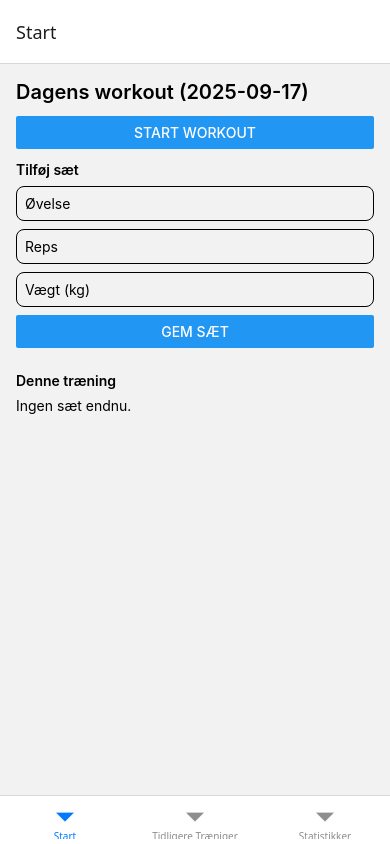
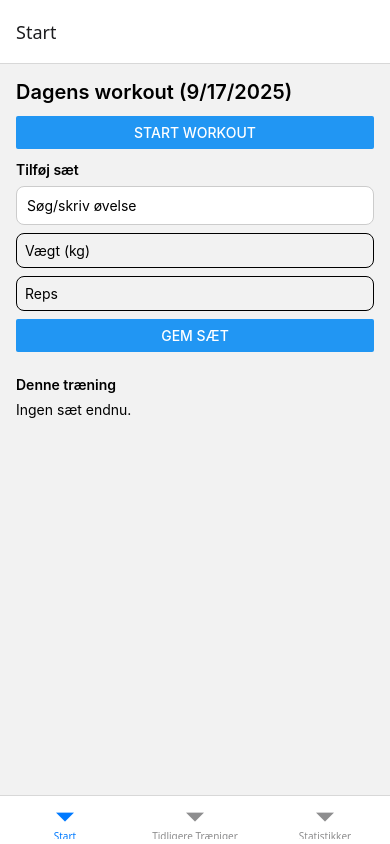
Before and after one commit to marcusah2002/Workout-Tracker-App, a React Native app: screen /Start in a window 390 px wide. Built offline with nearby package versions, Linux system fonts and the light colour scheme.

Commit message:
Slet knap til sets

```diff
--- a/src/components/ExcercisePicker.tsx
+++ b/src/components/ExcercisePicker.tsx
@@ -15,7 +15,7 @@ type Props = {
   placeholder?: string;
 };
 
-export default function ExcercisePicker({
+export default function ExercisePicker({
   value,
   onChange,
   options,
@@ -23,4 +23,115 @@ export default function ExcercisePicker({
 }: Props) {
   const [open, setOpen] = useState(false);
   const [query, setQuery] = useState(value || "");
+  const inputRef = useRef<TextInput>(null);
+
+  const filtered = useMemo(() => {
+    const q = query.trim().toLowerCase();
+    if (!q) return options.slice(0, 20);
+    return options.filter((o) => o.toLowerCase().includes(q)).slice(0, 20);
+  }, [options, query]);
+
+  function select(item: string) {
+    onChange(item);
+    setQuery(item);
+    setOpen(false);
+  }
+
+  function submit() {
+    const text = query.trim();
+    if (text.length) {
+      onChange(text);
+      setOpen(false);
+    }
+  }
+
+  const showAddRow =
+    query.trim().length > 0 &&
+    !options.some((o) => o.toLowerCase() === query.trim().toLowerCase());
+
+  return (
+    <View style={styles.wrap}>
+      <TextInput
+        ref={inputRef}
+        placeholder={placeholder ?? "Søg/skriv øvelse"}
+        value={query}
+        onChangeText={(t) => {
+          setQuery(t);
+          setOpen(true);
+        }}
+        onFocus={() => setOpen(true)}
+        onBlur={() => setTimeout(() => setOpen(false), 120)}
+        onSubmitEditing={submit}
+        style={styles.input}
+      />
+
+      {open && (
+        <View style={styles.dropdown}>
+          <FlatList
+            keyboardShouldPersistTaps="handled"
+            data={[
+              ...(showAddRow ? [`➕ Tilføj “${query.trim()}”`] : []),
+              ...filtered,
+            ]}
+            keyExtractor={(item, idx) => item + "_" + idx}
+            renderItem={({ item }) => {
+              const isAdd = item.startsWith("➕ ");
+              const label = isAdd ? query.trim() : item;
+              return (
+                <Pressable
+                  onPress={() => select(label)}
+                  style={({ pressed }) => [
+                    styles.row,
+                    pressed && styles.rowPressed,
+                  ]}
+                >
+                  <Text>{item}</Text>
+                </Pressable>
+              );
+            }}
+            ListEmptyComponent={
+              <Pressable
+                onPress={submit}
+                style={({ pressed }) => [
+                  styles.row,
+                  pressed && styles.rowPressed,
+                ]}
+              >
+                <Text>➕ Tilføj “{query.trim()}”</Text>
+              </Pressable>
+            }
+            style={{ maxHeight: 220 }}
+          />
+        </View>
+      )}
+    </View>
+  );
 }
+
+const styles = StyleSheet.create({
+  wrap: { position: "relative", zIndex: 10 },
+  input: {
+    borderWidth: 1,
+    borderColor: "#ccc",
+    borderRadius: 8,
+    paddingHorizontal: 10,
+    paddingVertical: 10,
+    backgroundColor: "white",
+  },
+  dropdown: {
+    position: "absolute",
+    left: 0,
+    right: 0,
+    top: 48,
+    backgroundColor: "white",
+    borderWidth: 1,
+    borderColor: "#ddd",
+    borderRadius: 8,
+    shadowColor: "#000",
+    shadowOpacity: 0.1,
+    shadowRadius: 8,
+    elevation: 3,
+  },
+  row: { paddingHorizontal: 12, paddingVertical: 10 },
+  rowPressed: { backgroundColor: "#f2f2f2" },
+});
--- a/src/data/excercises.ts
+++ b/src/data/excercises.ts
@@ -27,5 +27,7 @@ export const EXERCISES: string[] = [
   "Lat Pullover",
   "Cable Row",
   "Machine Upper Back Row",
+  "Cable Lateral Raise",
+  "Dumbbell Lateral Raise",
 
 ];
--- a/src/db/sqlite.ts
+++ b/src/db/sqlite.ts
@@ -1,8 +1,6 @@
-// src/db/sqlite.ts
 import { Platform } from 'react-native';
 import * as SQLite from 'expo-sqlite';
 
-/* ============== Typer ============== */
 export type Workout = {
   id: number;
   date: string;
@@ -21,7 +19,6 @@ export type SetRow = {
 
 const isWeb = Platform.OS === 'web';
 
-/* ============== Native (iOS/Android) ============== */
 let db: SQLite.SQLiteDatabase | null = null;
 
 async function initDbNative() {
@@ -49,7 +46,6 @@ async function initDbNative() {
     );
   `);
 
-  // Migration: tilføj ended_at hvis den ikke findes (ignorer fejl hvis den gør)
   try {
     await db.execAsync(`ALTER TABLE workouts ADD COLUMN ended_at TEXT;`);
   } catch {}
@@ -70,17 +66,13 @@ async function runNative(sql: string, params: any[] = []) {
   await d.runAsync(sql, params);
 }
 
-/* ============== Web fallback (localStorage) ============== */
-/** Workouts gemmes som en liste pr. dato, så du kan have flere på samme dag. */
 const listKey = (date: string) => `workouts_${date}`;
-const legacyKey = (date: string) => `workout_${date}`; // gammel enkelt-workout-nøgle
+const legacyKey = (date: string) => `workout_${date}`;
 const setsKey = (workoutId: number) => `sets_${workoutId}`;
 
 async function initDbWeb() {
-  // no-op
 }
 
-// migrér evt. gammel enkelt-workout til listeformat
 function migrateIfNeeded(date: string) {
   const oldRaw = localStorage.getItem(legacyKey(date));
   const newRaw = localStorage.getItem(listKey(date));
@@ -111,7 +103,6 @@ function setSetsList(workoutId: number, arr: SetRow[]) {
 async function allWeb<T = any>(sql: string, params: any[] = []): Promise<T[]> {
   const trimmed = sql.trim();
 
-  // Workouts: SELECT * FROM workouts WHERE date=? [ORDER BY id DESC] [LIMIT 1]
   if (/^SELECT \* FROM workouts WHERE date=\?/i.test(trimmed)) {
     const date = String(params[0]);
     const arr = getList(date).sort((a, b) => (b.id ?? 0) - (a.id ?? 0));
@@ -121,7 +112,6 @@ async function allWeb<T = any>(sql: string, params: any[] = []): Promise<T[]> {
     return arr as T[];
   }
 
-  // Workouts: (valgfrit) SELECT * FROM workouts ORDER BY date DESC
   if (/^SELECT \* FROM workouts(?:\s+ORDER BY .*)?$/i.test(trimmed)) {
     const allDates: string[] = [];
     for (let i = 0; i < localStorage.length; i++) {
@@ -138,7 +128,6 @@ async function allWeb<T = any>(sql: string, params: any[] = []): Promise<T[]> {
     return out as T[];
   }
 
-  // Sets: SELECT * FROM sets WHERE workout_id=? ORDER BY id DESC
   if (/^SELECT \* FROM sets WHERE workout_id=\? ORDER BY id DESC$/i.test(trimmed)) {
     const wid = Number(params[0]);
     const arr = getSetsList(wid).sort((a, b) => (b.id ?? 0) - (a.id ?? 0));
@@ -151,7 +140,6 @@ async function allWeb<T = any>(sql: string, params: any[] = []): Promise<T[]> {
 async function runWeb(sql: string, params: any[] = []): Promise<void> {
   const trimmed = sql.trim();
 
-  // Workouts: INSERT
   if (/^INSERT INTO workouts \(date\) VALUES \(\?\)$/i.test(trimmed)) {
     const date = String(params[0]);
     const arr = getList(date);
@@ -160,12 +148,11 @@ async function runWeb(sql: string, params: any[] = []): Promise<void> {
     return;
   }
 
-  // Workouts: UPDATE ended_at på seneste aktive
   if (/^UPDATE workouts SET ended_at=\? WHERE date=\? AND ended_at IS NULL$/i.test(trimmed)) {
     const endedAt = String(params[0]);
     const date = String(params[1]);
     const arr = getList(date);
-    const idx = arr.findIndex(w => !w.ended_at); // seneste aktive (vores model gemmer nyeste først i UI)
+    const idx = arr.findIndex(w => !w.ended_at);
     if (idx !== -1) {
       arr[idx].ended_at = endedAt;
       setList(date, arr);
@@ -173,7 +160,6 @@ async function runWeb(sql: string, params: any[] = []): Promise<void> {
     return;
   }
 
-  // Sets: INSERT
   if (/^INSERT INTO sets \(workout_id, exercise, reps, weight, unit\) VALUES \(\?,\?,\?,\?,\?\)$/i.test(trimmed)) {
     const [workoutId, exercise, reps, weight, unit] = params;
     const wid = Number(workoutId);
@@ -191,10 +177,8 @@ async function runWeb(sql: string, params: any[] = []): Promise<void> {
     return;
   }
 
-  // Sets: DELETE
   if (/^DELETE FROM sets WHERE id=\?$/i.test(trimmed)) {
     const id = Number(params[0]);
-    // Find hvilken workout liste har dette id
     for (let i = 0; i < localStorage.length; i++) {
       const key = localStorage.key(i) || '';
       if (key.startsWith('sets_')) {
@@ -209,7 +193,6 @@ async function runWeb(sql: string, params: any[] = []): Promise<void> {
   throw new Error(`Web fallback: unsupported mutation: ${sql}`);
 }
 
-/* ============== Public API (fælles) ============== */
 export async function initDb() {
   return isWeb ? initDbWeb() : initDbNative();
 }
@@ -222,12 +205,10 @@ export async function run(sql: string, params: any[] = []) {
   return isWeb ? runWeb(sql, params) : runNative(sql, params);
 }
 
-/* ============== Workouts helpers ============== */
 export async function stopWorkoutForDate(dateISO: string) {
   const endedAt = new Date().toISOString();
 
   if (isWeb) {
-    // Web: vores UPDATE rammer allerede seneste aktive via runWeb
     await run(
       `UPDATE workouts SET ended_at=? WHERE date=? AND ended_at IS NULL`,
       [endedAt, dateISO]
@@ -235,7 +216,7 @@ export async function stopWorkoutForDate(dateISO: string) {
     return;
   }
 
-  // Native/SQLite: stop KUN den seneste aktive workout for datoen
+
   await run(
     `UPDATE workouts
      SET ended_at=?
@@ -249,7 +230,7 @@ export async function stopWorkoutForDate(dateISO: string) {
   );
 }
 
-/* ============== Sets helpers ============== */
+
 export async function getSetsForWorkout(workoutId: number): Promise<SetRow[]> {
   return all<SetRow>(
     `SELECT * FROM sets WHERE workout_id=? ORDER BY id DESC`,
--- a/src/screens/TodayScreen.tsx
+++ b/src/screens/TodayScreen.tsx
@@ -1,12 +1,22 @@
 import React, { useEffect, useState } from "react";
-import { View, Text, Button, Alert, TextInput, FlatList } from "react-native";
-import { all, run, stopWorkoutForDate } from "../db/sqlite";
+import {
+  View,
+  Text,
+  Button,
+  Alert,
+  TextInput,
+  FlatList,
+  Pressable,
+} from "react-native";
+import { all, deleteSet, run, stopWorkoutForDate } from "../db/sqlite";
 import {
   getSetsForWorkout,
   addSet,
   type Workout,
   type SetRow,
 } from "../db/sqlite";
+import ExercisePicker from "../components/ExcercisePicker";
+import { EXERCISES } from "../data/excercises";
 
 export default function TodayScreen() {
   const [todayWorkout, setTodayWorkout] = useState<Workout | null>(null);
@@ -14,7 +24,7 @@ export default function TodayScreen() {
   const [exercise, setExercise] = useState("");
   const [reps, setReps] = useState("");
   const [weight, setWeight] = useState("");
-  const todayISO = new Date().toISOString().slice(0, 10);
+  const todayISO = new Date().toLocaleDateString().slice(0, 10);
 
   const isActive = !!todayWorkout && !todayWorkout.ended_at;
   const isEnded = !!todayWorkout && !!todayWorkout.ended_at;
@@ -30,6 +40,12 @@ export default function TodayScreen() {
   async function reloadSets(workoutId: number) {
     const data = await getSetsForWorkout(workoutId);
     setSets(data);
+  }
+
+  async function handleDeleteSet(id: number) {
+    console.log("delete", id);
+    await deleteSet(id);
+    if (todayWorkout?.id) await reloadSets(todayWorkout.id);
   }
 
   useEffect(() => {
@@ -123,7 +139,6 @@ export default function TodayScreen() {
 
       {isActive && (
         <>
-          <Button title="Fortsæt workout" onPress={startOrContinue} />
           <Button title="Stop workout" onPress={stopToday} />
         </>
       )}
@@ -139,25 +154,26 @@ export default function TodayScreen() {
 
       <View style={{ gap: 8, opacity: isEnded ? 0.5 : 1 }}>
         <Text style={{ fontWeight: "600" }}>Tilføj sæt</Text>
+        <ExercisePicker
+          value={exercise}
+          onChange={setExercise}
+          options={EXERCISES}
+          placeholder="Søg/skriv øvelse"
+        />
+
         <TextInput
-          placeholder="Øvelse"
-          value={exercise}
-          onChangeText={setExercise}
+          placeholder="Vægt (kg)"
+          value={weight}
+          onChangeText={setWeight}
+          keyboardType="numeric"
           editable={!isEnded}
           style={{ borderWidth: 1, borderRadius: 8, padding: 8 }}
         />
+
         <TextInput
           placeholder="Reps"
           value={reps}
           onChangeText={setReps}
-          keyboardType="numeric"
-          editable={!isEnded}
-          style={{ borderWidth: 1, borderRadius: 8, padding: 8 }}
-        />
-        <TextInput
-          placeholder="Vægt (kg)"
-          value={weight}
-          onChangeText={setWeight}
           keyboardType="numeric"
           editable={!isEnded}
           style={{ borderWidth: 1, borderRadius: 8, padding: 8 }}
@@ -178,6 +194,9 @@ export default function TodayScreen() {
               <Text>
                 {item.reps} reps @ {item.weight ?? 0} {item.unit ?? "kg"}
               </Text>
+              <Pressable onPress={() => handleDeleteSet(item.id)} hitSlop={10}>
+                <Text style={{ color: "red" }}>🗑️</Text>
+              </Pressable>
             </View>
           )}
           ListEmptyComponent={<Text>Ingen sæt endnu.</Text>}
```
